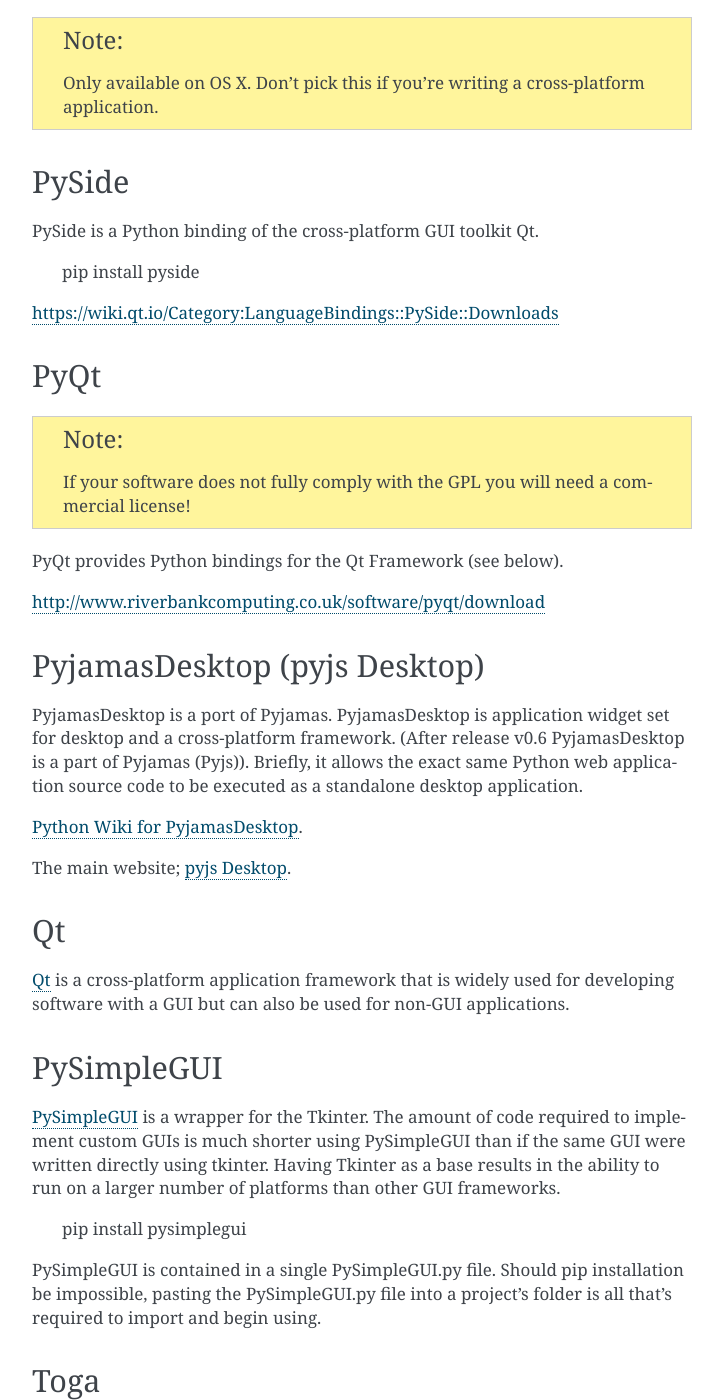
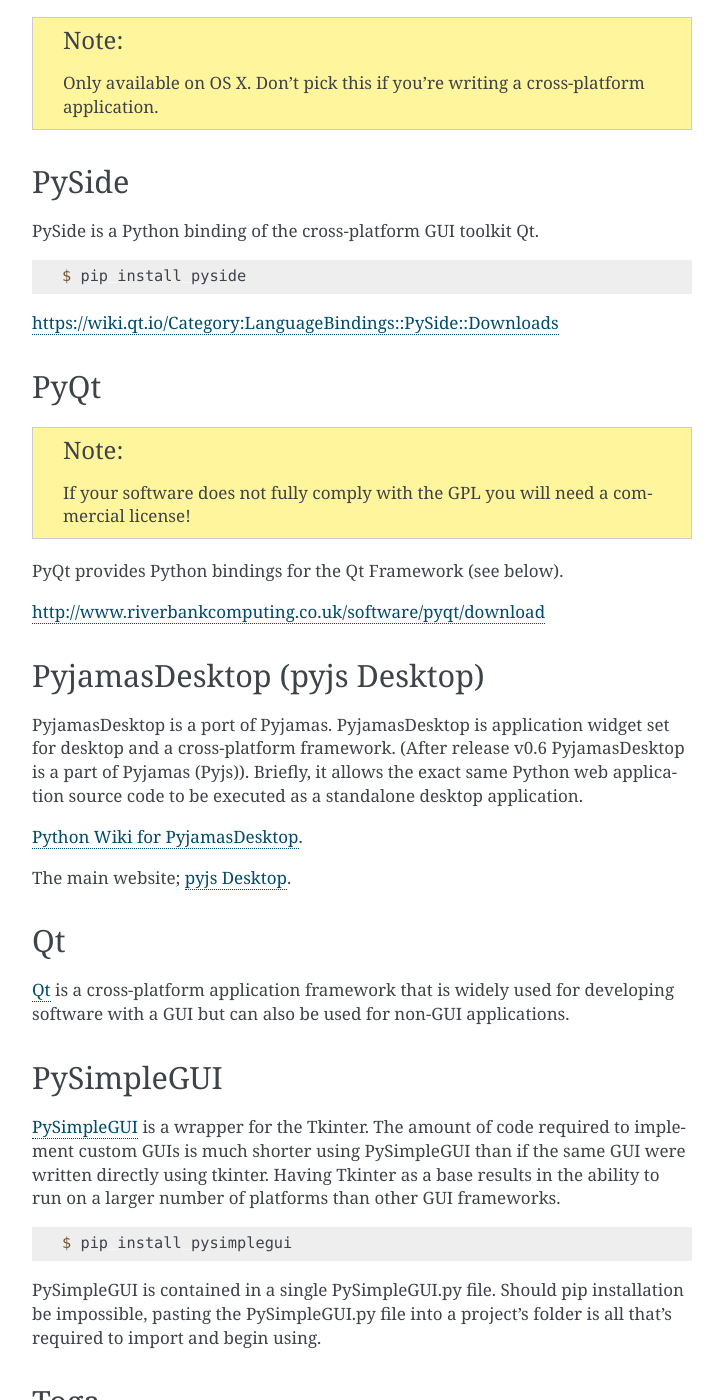
Before and after one commit to realpython/python-guide, a Sphinx documentation site: the page built from docs/scenarios/gui.rst, in a window 1280 px wide and 1400 px high, scrolled down 1949 px. Shown: the whole window, without its empty margins (388-1111 px from the left). Built offline with Sphinx 7.4.7, drawn with Linux system fonts in a browser that asks for light colours; a script that is not in the unit is left out.

Commit message:
Update gui.rst

```diff
--- a/docs/scenarios/gui.rst
+++ b/docs/scenarios/gui.rst
@@ -59,7 +59,9 @@
 ------
 PySide is a Python binding of the cross-platform GUI toolkit Qt.
 
-  pip install pyside
+.. code-block:: console
+
+  $ pip install pyside
 
 https://wiki.qt.io/Category:LanguageBindings::PySide::Downloads
 
@@ -92,7 +94,9 @@
 ------
 `PySimpleGUI <https://pysimplegui.readthedocs.io/>`_ is a  wrapper for the Tkinter.  The amount of code required to implement custom GUIs is much shorter using PySimpleGUI than if the same GUI were written directly using tkinter.  Having Tkinter as a base results in the ability to run on a larger number of platforms than other GUI frameworks.
 
-  pip install pysimplegui
+.. code-block:: console
+
+  $ pip install pysimplegui
 
 PySimpleGUI is contained in a single PySimpleGUI.py file.  Should pip installation be impossible, pasting the PySimpleGUI.py file into a project's folder is all that's required to import and begin using.
 
```
